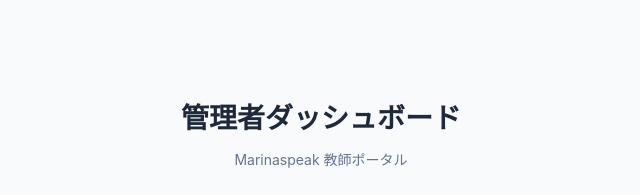
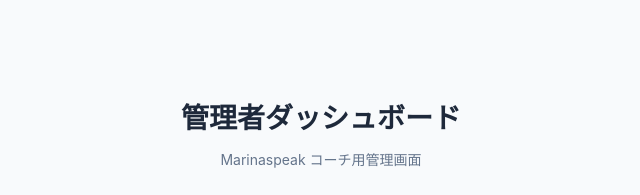
Before and after one commit to sena-i/Marinaspeak, a Next.js app: page /admin in a window 1280 px wide. Shown: the top 195 px of the page, without its empty margins (319-959 px from the left). Built offline with nearby package versions, Linux system fonts and the light colour scheme.

Commit message:
fix: rename admin portal label to コーチ用管理画面
Generated with Claude Code

```diff
--- a/app/admin/page.js
+++ b/app/admin/page.js
@@ -42,7 +42,7 @@ export default function AdminLogin() {
     <div className="container" style={{ maxWidth: 440 }}>
       <div className="text-center mb-3" style={{ marginTop: '4rem' }}>
         <h1>管理者ダッシュボード</h1>
-        <p className="text-secondary">Marinaspeak 教師ポータル</p>
+        <p className="text-secondary">Marinaspeak コーチ用管理画面</p>
       </div>
       <div className="card">
         <form onSubmit={handleSubmit}>
```
